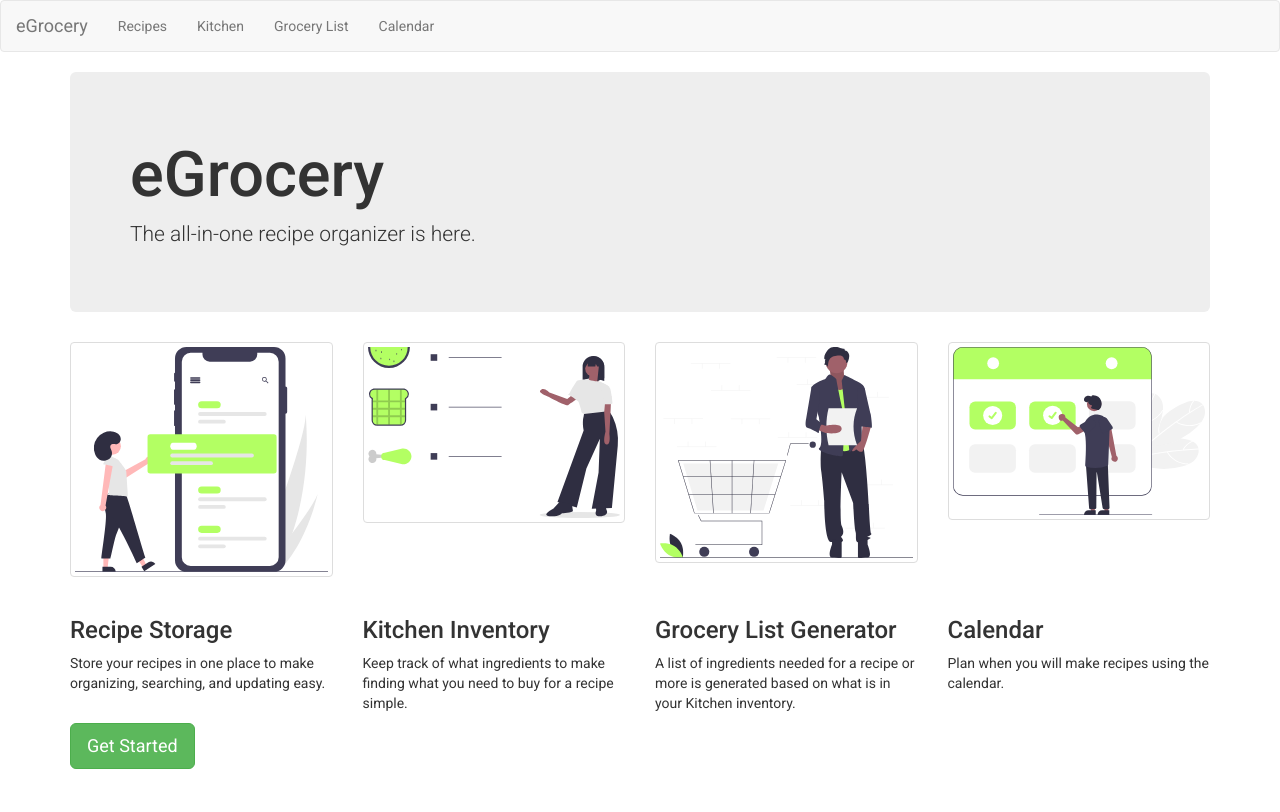
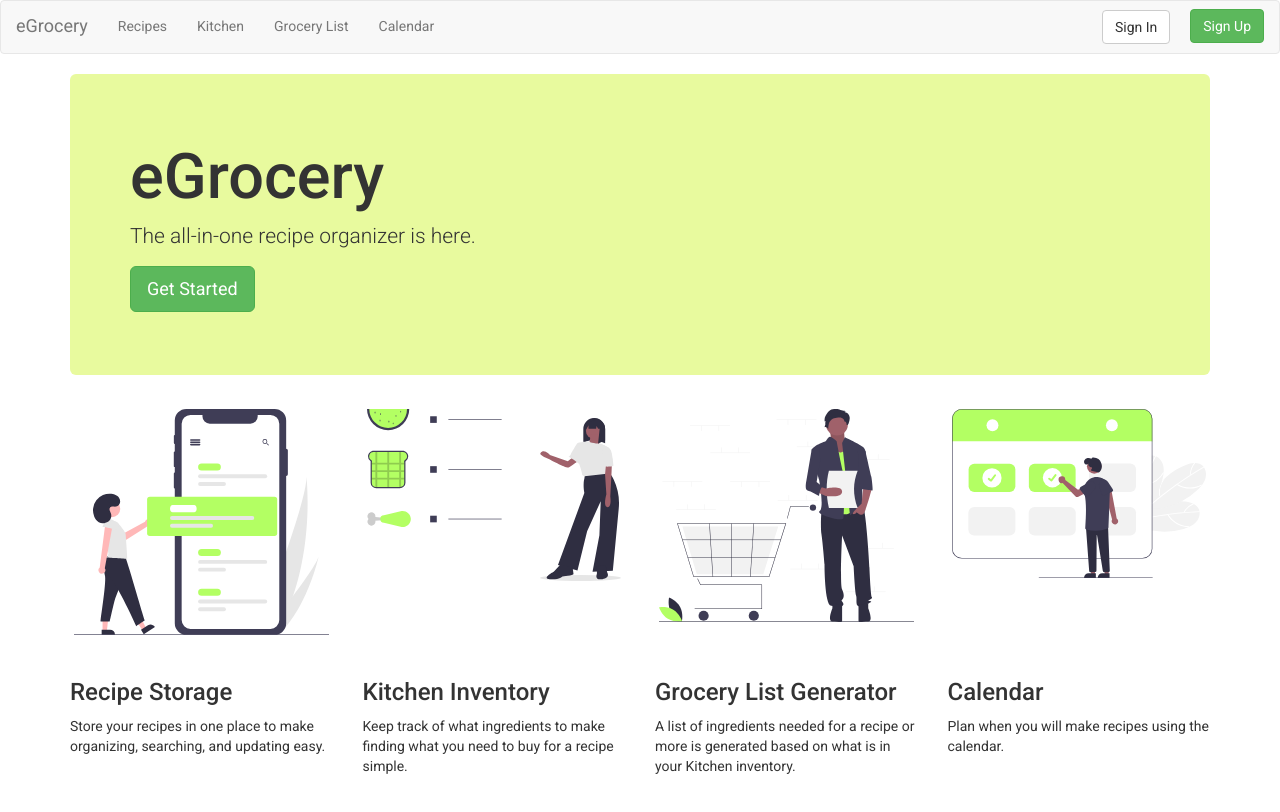
Before and after one commit to dayana-stroshine/eGrocery, an Angular app: page / in a window 1280 px wide. Shown: the top 812 px of the page. Built offline with nearby package versions, Linux system fonts and the light colour scheme.

Commit message:
buttons added to header, recipe-item component added, updated homepage

```diff
--- a/src/app/app.module.ts
+++ b/src/app/app.module.ts
@@ -10,6 +10,7 @@ import { AppRoutingModule } from './app-routing.module';
 import { HomepageComponent } from './homepage/homepage.component';
 import { KitchenComponent } from './kitchen/kitchen.component';
 import { CalendarComponent } from './calendar/calendar.component';
+import { RecipeItemComponent } from './recipes/recipe-item/recipe-item.component';
 
 @NgModule({
   declarations: [
@@ -19,7 +20,8 @@ import { CalendarComponent } from './calendar/calendar.component';
     GroceryListComponent,
     HomepageComponent,
     KitchenComponent,
-    CalendarComponent
+    CalendarComponent,
+    RecipeItemComponent
   ],
   imports: [
     BrowserModule,
--- a/src/app/header/header.component.html
+++ b/src/app/header/header.component.html
@@ -11,6 +11,10 @@
         <li routerLinkActive="active"><a routerLink="/grocery-list">Grocery List</a></li>
         <li routerLinkActive="active"><a routerLink="/calendar">Calendar</a></li>
       </ul>
+      <ul class="nav navbar-nav navbar-right">
+        <button type="button" class="btn btn-default navbar-btn">Sign In</button>
+        <button type="button" class="btn btn-success navbar-btn button-mrgn">Sign Up</button>
+      </ul>
     </div>
   </div>
 </nav>
--- a/src/app/homepage/homepage.component.css
+++ b/src/app/homepage/homepage.component.css
@@ -0,0 +1,3 @@
+.no-border {
+    border: none;
+}
--- a/src/app/homepage/homepage.component.html
+++ b/src/app/homepage/homepage.component.html
@@ -1,31 +1,32 @@
-<div class="jumbotron">
+<div class="jumbotron bg-keylime">
   <h1>eGrocery</h1>
   <p>The all-in-one recipe organizer is here.</p>
+  <p><a class="btn btn-success btn-lg" href="#" role="button">Get Started</a></p>
 </div>
 
 <div class="row">
   <div class="col-sm-6 col-md-3">
-    <div class="thumbnail">
+    <div class="thumbnail no-border">
       <img src="assets/images/recipes.svg" alt="recipes">
     </div>
   </div>
   <div class="col-sm-6 col-md-3">
-    <div class="thumbnail">
+    <div class="thumbnail no-border">
       <img src="assets/images/kitchen.svg" alt="kitchen">
     </div>
   </div>
   <div class="col-sm-6 col-md-3">
-    <div class="thumbnail">
+    <div class="thumbnail no-border">
       <img src="assets/images/grocery_list.svg" alt="grocery_list">
     </div>
   </div>
   <div class="col-sm-6 col-md-3">
-    <div class="thumbnail">
+    <div class="thumbnail no-border">
       <img src="assets/images/calendar.svg" alt="calendar">
     </div>
   </div>
 </div>
-<div class="row">
+<div class="row mrgn-bottom">
   <div class="col-sm-6 col-md-3">
     <div class="caption">
       <h3>Recipe Storage</h3>
@@ -51,46 +52,3 @@
   </div>
   </div>
 </div>
-
-
-<!-- <div class="row">
-  <div class="col-sm-6 col-md-3">
-    <div class="thumbnail">
-      <img src="assets/images/recipes.svg" alt="recipes">
-      <div class="caption">
-        <h3>Recipe Storage</h3>
-        <p>Store your recipes in one place to make organizing, searching, and updating easy.</p>
-      </div>
-    </div>
-  </div>
-  <div class="col-sm-6 col-md-3">
-    <div class="thumbnail">
-      <img src="assets/images/kitchen.svg" alt="kitchen">
-      <div class="caption">
-        <h3>Kitchen Inventory</h3>
-        <p>Keep track of what ingredients to make finding what you need to buy for a recipe simple.</p>
-      </div>
-    </div>
-  </div>
-  <div class="col-sm-6 col-md-3">
-    <div class="thumbnail">
-      <img src="assets/images/grocery_list.svg" alt="grocery_list">
-      <div class="caption">
-        <h3>Grocery List Generator</h3>
-        <p>A list of ingredients needed for a recipe or more is generated based on what is in your Kitchen inventory.
-        </p>
-      </div>
-    </div>
-  </div>
-  <div class="col-sm-6 col-md-3">
-    <div class="thumbnail">
-      <img src="assets/images/calendar.svg" alt="calendar">
-      <div class="caption">
-        <h3>Calendar</h3>
-        <p>Plan when you will make recipes using the calendar.</p>
-      </div>
-    </div>
-  </div>
-</div> -->
-
-<p><a class="btn btn-success btn-lg" href="#" role="button">Get Started</a></p>
--- /dev/null
+++ b/src/app/recipes/recipe-item/recipe-item.component.css
@@ -0,0 +1,3 @@
+.heading-float {
+    display: inline-block;
+}
--- /dev/null
+++ b/src/app/recipes/recipe-item/recipe-item.component.html
@@ -0,0 +1,27 @@
+<div class="jumbotron bg-keylime">
+    <h1>My Recipe Title</h1>
+</div>
+<button type="button" class="btn btn-success btn-lg mrgn-bottom">Add to/Remove from Grocery List</button>
+<br>
+<button type="button" class="btn btn-success btn-lg">Add to/Remove from Calendar</button>
+<br>
+<h2 class="heading-float">Ingredients</h2>
+<button type="button" class="btn btn-default button-mrgn">
+    <span class="glyphicon glyphicon-pencil" aria-hidden="true"></span> Edit
+  </button>
+<ul class="list-group">
+    <li class="list-group-item">(Ingredient unit) (Ingredient name)</li>
+    <li class="list-group-item">(Ingredient unit) (Ingredient name)</li>
+    <li class="list-group-item">(Ingredient unit) (Ingredient name)</li>
+    <li class="list-group-item">(Ingredient unit) (Ingredient name)</li>
+    <li class="list-group-item">(Ingredient unit) (Ingredient name)</li>
+  </ul>
+  <h2 class="heading-float">Directions</h2>
+  <button type="button" class="btn btn-default button-mrgn">
+    <span class="glyphicon glyphicon-pencil" aria-hidden="true"></span> Edit
+  </button>
+  <div class="panel panel-default">
+    <div class="panel-body">
+      First, make the food. Then, eat the food.
+    </div>
+  </div>
--- /dev/null
+++ b/src/app/recipes/recipe-item/recipe-item.component.ts
@@ -0,0 +1,15 @@
+import { Component, OnInit } from '@angular/core';
+
+@Component({
+  selector: 'app-recipe-item',
+  templateUrl: './recipe-item.component.html',
+  styleUrls: ['./recipe-item.component.css']
+})
+export class RecipeItemComponent implements OnInit {
+
+  constructor() { }
+
+  ngOnInit(): void {
+  }
+
+}
--- a/src/styles.css
+++ b/src/styles.css
@@ -2,3 +2,16 @@
 
 html, body { height: 100%; }
 body { margin: 0; font-family: Roboto, "Helvetica Neue", sans-serif; }
+
+.bg-keylime {
+    background-color: #E8FA9E;
+}
+
+.mrgn-bottom {
+    margin-bottom: 30px;
+}
+
+.button-mrgn {
+    margin-left: 20px;
+    margin-bottom: 10px;
+}
```
Also changed, not shown: 1 other file (tests, documents, lock files or other folders).
